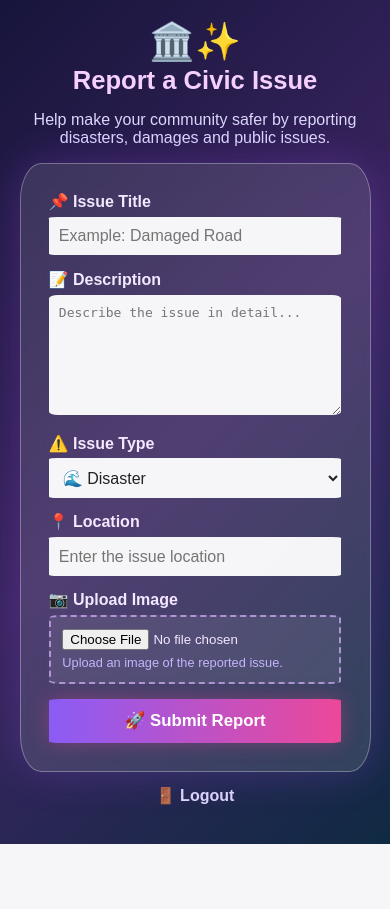
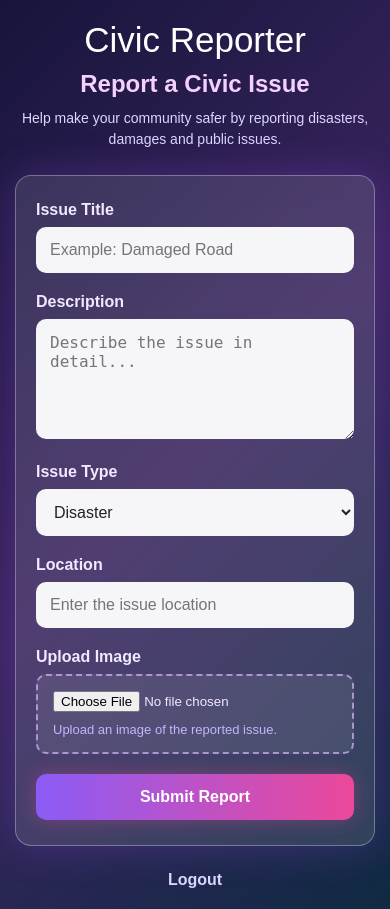
Before and after one commit to DeepakkumarS-0710/Civic_issue_Reporter, a Flask app: template templates/report.html in a window 390 px wide. Before the commit the page ends 844 px from the top, so only its background shows below. Run offline with Flask 3, Linux system fonts and the light colour scheme; the template is opened without the code that fills it, so the values that code supplies are empty.

Commit message:
Updated responsive UI pages

```diff
--- a/templates/report.html
+++ b/templates/report.html
@@ -1,9 +1,10 @@
 <!DOCTYPE html>
-<html>
+<html lang="en">
 <head>
+    <meta charset="UTF-8">
+    <meta name="viewport" content="width=device-width, initial-scale=1.0">
+
     <title>Report an Issue</title>
-
-    <meta name="viewport" content="width=device-width, initial-scale=1.0">
 
     <style>
         * {
@@ -13,54 +14,59 @@
         body {
             margin: 0;
             min-height: 100vh;
+            padding: 30px 20px;
             font-family: Arial, sans-serif;
             background: linear-gradient(135deg, #17153b, #39245f, #102a43);
             color: white;
-            padding: 4%;
         }
 
         .page {
-            width: 92%;
+            width: 100%;
             max-width: 800px;
             margin: auto;
         }
 
         .header {
             text-align: center;
-            margin-bottom: 4%;
+            margin-bottom: 30px;
         }
 
         .header-icon {
-            font-size: 280%;
+            font-size: 40px;
+            margin-bottom: 10px;
         }
 
         h1 {
-            margin: 1% 0;
-            font-size: 200%;
+            margin: 10px 0;
+            font-size: 30px;
             color: #f5d0fe;
         }
 
         .header p {
+            margin: 0 auto;
+            max-width: 650px;
             color: #ddd6fe;
-            font-size: 100%;
+            font-size: 15px;
+            line-height: 1.5;
         }
 
         .report-card {
+            width: 100%;
+            padding: 40px;
             background: rgba(255, 255, 255, 0.12);
             border: 1px solid rgba(255, 255, 255, 0.3);
-            border-radius: 4%;
-            padding: 6%;
+            border-radius: 20px;
             box-shadow: 0 0 40px rgba(168, 85, 247, 0.25);
             backdrop-filter: blur(12px);
         }
 
         .form-group {
-            margin-bottom: 5%;
+            margin-bottom: 25px;
         }
 
         label {
             display: block;
-            margin-bottom: 2%;
+            margin-bottom: 8px;
             font-weight: bold;
             color: #f3e8ff;
         }
@@ -69,12 +75,12 @@
         textarea,
         select {
             width: 100%;
-            padding: 3.5%;
+            padding: 14px;
             border: none;
-            border-radius: 3%;
+            border-radius: 10px;
             background: rgba(255, 255, 255, 0.95);
             color: #222;
-            font-size: 100%;
+            font-size: 16px;
             outline: none;
         }
 
@@ -91,9 +97,9 @@
 
         .file-box {
             width: 100%;
-            padding: 4%;
+            padding: 20px;
             border: 2px dashed rgba(216, 180, 254, 0.7);
-            border-radius: 4%;
+            border-radius: 10px;
             background: rgba(255, 255, 255, 0.08);
         }
 
@@ -104,19 +110,19 @@
 
         .hint {
             display: block;
-            margin-top: 2%;
+            margin-top: 10px;
             color: #c4b5fd;
-            font-size: 80%;
+            font-size: 13px;
         }
 
         button {
             width: 100%;
-            padding: 4%;
+            padding: 14px;
             border: none;
-            border-radius: 4%;
+            border-radius: 10px;
             background: linear-gradient(90deg, #8b5cf6, #ec4899);
             color: white;
-            font-size: 105%;
+            font-size: 16px;
             font-weight: bold;
             cursor: pointer;
             box-shadow: 0 0 20px rgba(236, 72, 153, 0.35);
@@ -129,7 +135,7 @@
 
         .logout-area {
             text-align: center;
-            margin-top: 4%;
+            margin-top: 25px;
         }
 
         .logout {
@@ -142,31 +148,68 @@
             color: #f5d0fe;
         }
 
+        /* Mobile screens */
         @media (max-width: 600px) {
 
             body {
-                padding: 5%;
+                padding: 20px 15px;
             }
 
-            .page {
-                width: 100%;
+            .header {
+                margin-bottom: 25px;
+            }
+
+            .header-icon {
+                font-size: 35px;
+            }
+
+            h1 {
+                font-size: 24px;
+            }
+
+            .header p {
+                font-size: 14px;
             }
 
             .report-card {
-                padding: 8%;
-                border-radius: 6%;
+                padding: 25px 20px;
+                border-radius: 16px;
             }
 
-            h1 {
-                font-size: 160%;
-            }
-
-            .header-icon {
-                font-size: 230%;
+            .form-group {
+                margin-bottom: 20px;
             }
 
             textarea {
                 min-height: 120px;
+            }
+
+            .file-box {
+                padding: 15px;
+            }
+        }
+
+        /* Very small screens */
+        @media (max-width: 350px) {
+
+            body {
+                padding: 15px 10px;
+            }
+
+            .report-card {
+                padding: 20px 15px;
+            }
+
+            h1 {
+                font-size: 21px;
+            }
+
+            input[type="text"],
+            textarea,
+            select,
+            button {
+                font-size: 14px;
+                padding: 12px;
             }
         }
     </style>
@@ -179,7 +222,7 @@
         <div class="header">
 
             <div class="header-icon">
-                🏛️✨
+                Civic Reporter
             </div>
 
             <h1>Report a Civic Issue</h1>
@@ -191,6 +234,7 @@
 
         </div>
 
+
         <div class="report-card">
 
             <form action="/report" method="post" enctype="multipart/form-data">
@@ -198,7 +242,7 @@
                 <div class="form-group">
 
                     <label for="title">
-                        📌 Issue Title
+                        Issue Title
                     </label>
 
                     <input
@@ -215,7 +259,7 @@
                 <div class="form-group">
 
                     <label for="description">
-                        📝 Description
+                        Description
                     </label>
 
                     <textarea
@@ -231,21 +275,21 @@
                 <div class="form-group">
 
                     <label for="issue_type">
-                        ⚠️ Issue Type
+                        Issue Type
                     </label>
 
                     <select id="issue_type" name="issue_type">
 
                         <option value="Disaster">
-                            🌊 Disaster
+                            Disaster
                         </option>
 
                         <option value="Manmade">
-                            🏗️ Manmade
+                            Manmade
                         </option>
 
                         <option value="Public Property">
-                            🏛️ Public Property
+                            Public Property
                         </option>
 
                     </select>
@@ -256,7 +300,7 @@
                 <div class="form-group">
 
                     <label for="location">
-                        📍 Location
+                        Location
                     </label>
 
                     <input
@@ -273,7 +317,7 @@
                 <div class="form-group">
 
                     <label for="image">
-                        📷 Upload Image
+                        Upload Image
                     </label>
 
                     <div class="file-box">
@@ -295,17 +339,18 @@
 
 
                 <button type="submit">
-                    🚀 Submit Report
+                    Submit Report
                 </button>
 
             </form>
 
         </div>
 
+
         <div class="logout-area">
 
             <a href="/logout" class="logout">
-                🚪 Logout
+                Logout
             </a>
 
         </div>
```
Also changed, not shown: templates/dashboard.html (+103 -66 lines), templates/login.html (+54 -37 lines), templates/success.html (+59 -33 lines).
